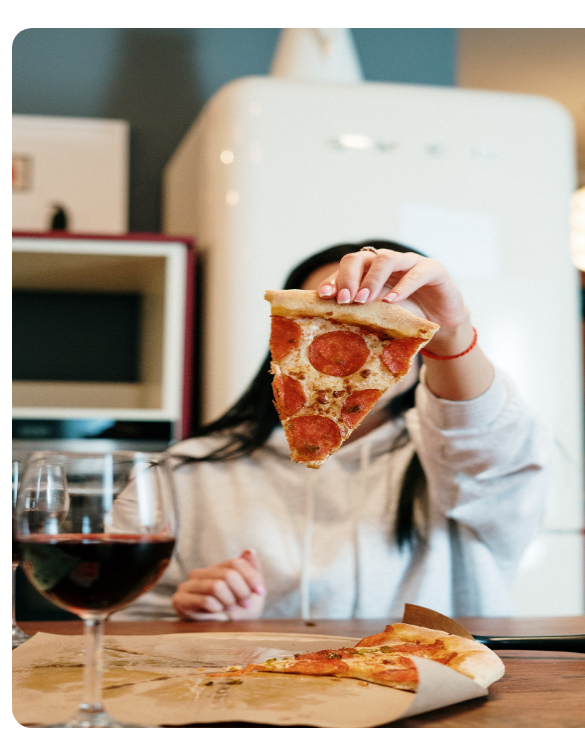
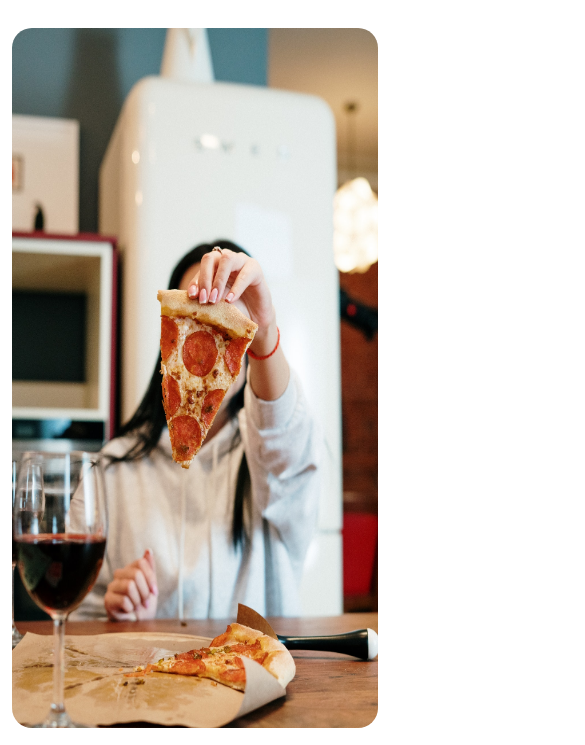
Before and after one commit to Darlinne/elverdaderosabor, a plain HTML site: page index.html in a window 390 px wide. Shown: the part 92-837 px from the top of the page, 585 px wide, since content can reach past the window. Drawn offline with nearby package versions, Linux system fonts and the light colour scheme; a web font is replaced by a local one.

Commit message:
responsive images inicio

```diff
--- a/ccs/inicio.css
+++ b/ccs/inicio.css
@@ -7,7 +7,8 @@
 }
 
 .col-6 {
-    min-width: 660px;
+    width: 660px;
+    min-width: 350px;
     margin: auto;
 }
 
```
